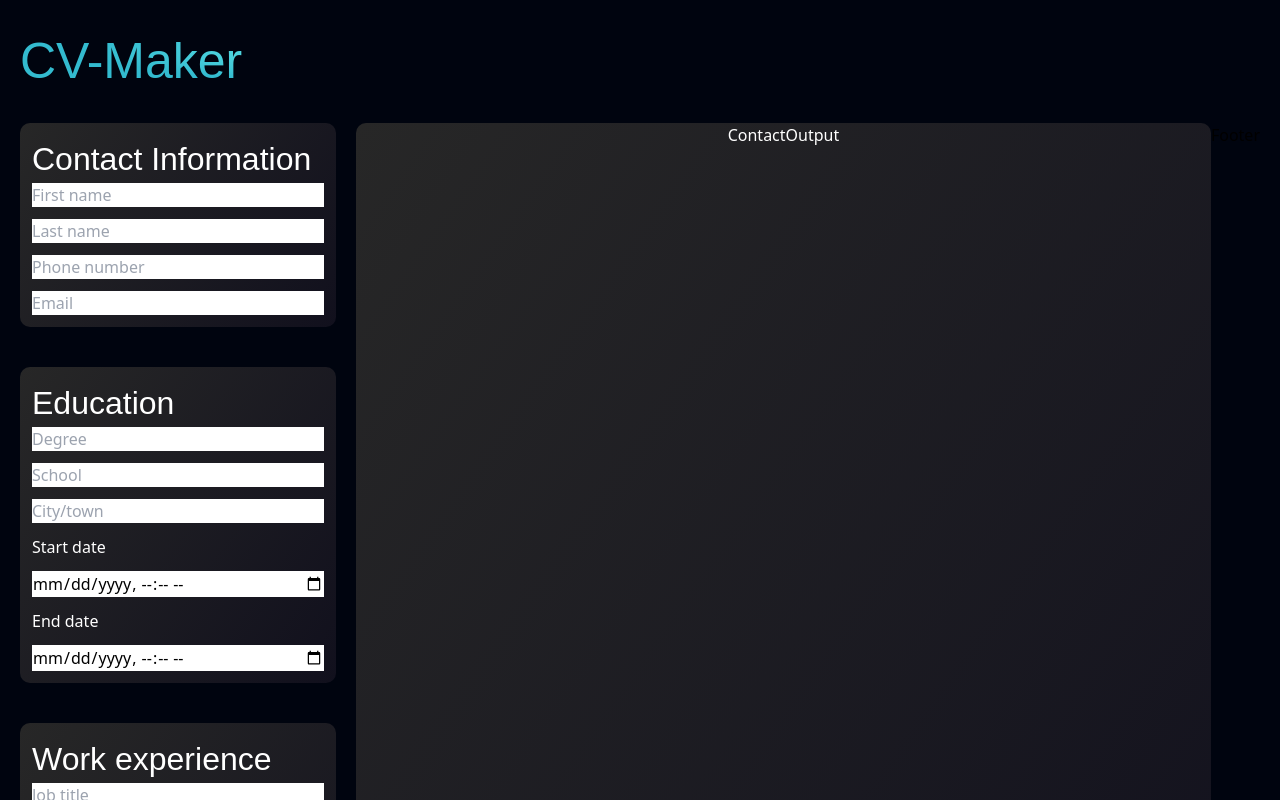
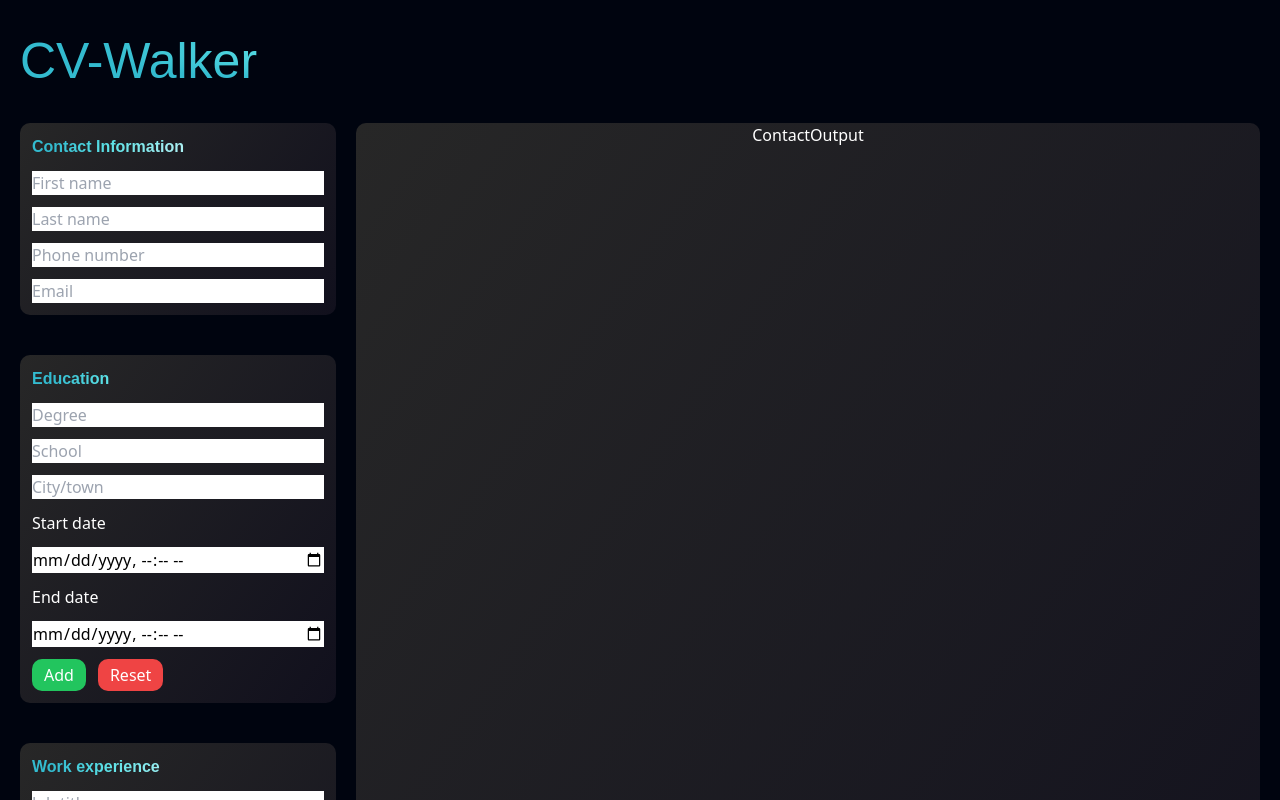
Before and after one commit to jlaat/cv-project, a React (Vite) app: page / in a window 1280 px wide. Shown: the top 800 px of the page. Built offline with nearby package versions, Linux system fonts and the light colour scheme.

Commit message:
Created add/reset buttons for education/work and overflow fix

```diff
--- a/src/App.jsx
+++ b/src/App.jsx
@@ -14,21 +14,20 @@ function App() {
   return (
     <div className='App'>
       <Header />
-      <div className='bg-primary flex flex-row flex-1 flex-grow-1 px-5'>
+      <div className='bg-primary flex flex-row  flex-1 basis-[40%] px-5'>
         <div className='flex flex-1 flex-col gap-10'>
           <ContactInput />
           <EducationInput />
           <WorkInput />
         </div>
 
-        <div className='flex flex-1 basis-[65%] flex-col bg-discount-gradient ml-5 rounded-[10px] '>
+        <div className='flex flex-1 basis-[60%] flex-col bg-discount-gradient ml-5 rounded-[10px] '>
           <ContactOutput />
           <div className='flex flex-1 flex-row justify-center'>
             <EducationOutput />
             <WorkOutput />
           </div>
         </div>
-        <Footer />
       </div>
 
     </div>
--- a/src/components/ContactInput.jsx
+++ b/src/components/ContactInput.jsx
@@ -3,7 +3,7 @@ import React from 'react'
 const ContactInput = () => (
 
       <section className='flex-1 bg-discount-gradient rounded-[10px] p-3'>
-        <h2 className='flex-1 text-white text-[32px] font-poppins'>Contact Information</h2>
+        <h2 className='flex-1  text-gradient font-bold font-poppins pb-3'>Contact Information</h2>
         <form className='flex flex-col gap-3'>
           <input type="text" placeholder='First name' />
           <input type="text" placeholder='Last name'/>
--- a/src/components/EducationInput.jsx
+++ b/src/components/EducationInput.jsx
@@ -2,7 +2,7 @@ import React from 'react'
 
 const EducationInput = () => (
     <section className=' flex-1 bg-discount-gradient rounded-[10px] p-3'>
-        <h2 className='flex-1 text-white text-[32px] font-poppins'>Education</h2>
+        <h2 className='flex-1 text-gradient font-bold font-poppins pb-3'>Education</h2>
         <form className='flex flex-col gap-3'>
         <input type="text" placeholder='Degree' />
         <input type="text" placeholder='School' />
@@ -11,6 +11,10 @@ const EducationInput = () => (
         <input type="datetime-local" name="startDate" id="startDate" placeholder='Start' />
         <label htmlFor="endDate" className='text-white'>End date</label>
         <input type="datetime-local" name="endDate" id="endDate" />
+        <div>
+          <button type="submit" className='text-white bg-green-500 py-1 px-3 rounded-[10px] hover:bg-green-400'>Add</button>
+          <button type="reset" className='text-white bg-red-500 py-1 px-3 rounded-[10px] hover:bg-red-400 ml-3'>Reset</button>
+        </div>
         </form>
       </section>
   )
--- a/src/components/Header.jsx
+++ b/src/components/Header.jsx
@@ -3,9 +3,7 @@ import React from 'react'
 const Header = () =>
   (
     <header className='flex bg-primary py-6 justify-center items-center'>
-      <h1 className='flex-1 font-poppins text-gradient text-[50px] px-5'>CV-Maker</h1>
+      <h1 className='flex-1 font-poppins text-gradient text-[50px] px-5'>CV-Walker</h1>
     </header>
   )
-
-
-export default Header
+export default Header;
--- a/src/components/WorkInput.jsx
+++ b/src/components/WorkInput.jsx
@@ -2,7 +2,7 @@ import React from 'react'
 
 const WorkInput = () => (
     <section className='flex-1 bg-discount-gradient rounded-[10px] p-3'>
-      <h2 className='flex-1 text-white text-[32px] font-poppins'>Work experience</h2>
+      <h2 className='flex-1 text-gradient font-poppins font-bold pb-3'>Work experience</h2>
       <form className='flex flex-col gap-3'>
         <input type="text" placeholder='Job title' />
         <input type="text" placeholder='Employer' />
@@ -10,7 +10,11 @@ const WorkInput = () => (
         <input type="datetime-local" name="jobStart" id="jobStart" />
         <label htmlFor="jobEnd" className='text-white'>End date</label>
         <input type="datetime-local" name="jobEnd" id="jobEnd" />
-        <textarea name="description" id="description" cols="30" rows="7" placeholder='Description' />
+        <textarea name="description" id="description" cols="30" rows="6" placeholder='Description' />
+        <div>
+          <button type="submit" className='text-white bg-green-500 py-1 px-3 rounded-[10px] hover:bg-green-400'>Add</button>
+          <button type="reset" className='text-white bg-red-500 py-1 px-3 rounded-[10px] hover:bg-red-400 ml-3'>Reset</button>
+        </div>
       </form>
       </section>
   )
--- a/src/index.css
+++ b/src/index.css
@@ -9,16 +9,15 @@
     #11101d 91.61%
   );
 
-  min-height: 100%;
+
+
 }
 * {
   margin: none;
 }
-html {
-  height: 100%;
-}
-body {
-  height: 100%;
+html, body, .App, .App>div{
+  min-height: 100vh;
+  max-height: 100%;
 }
 
 .bg-discount-gradient {
```
